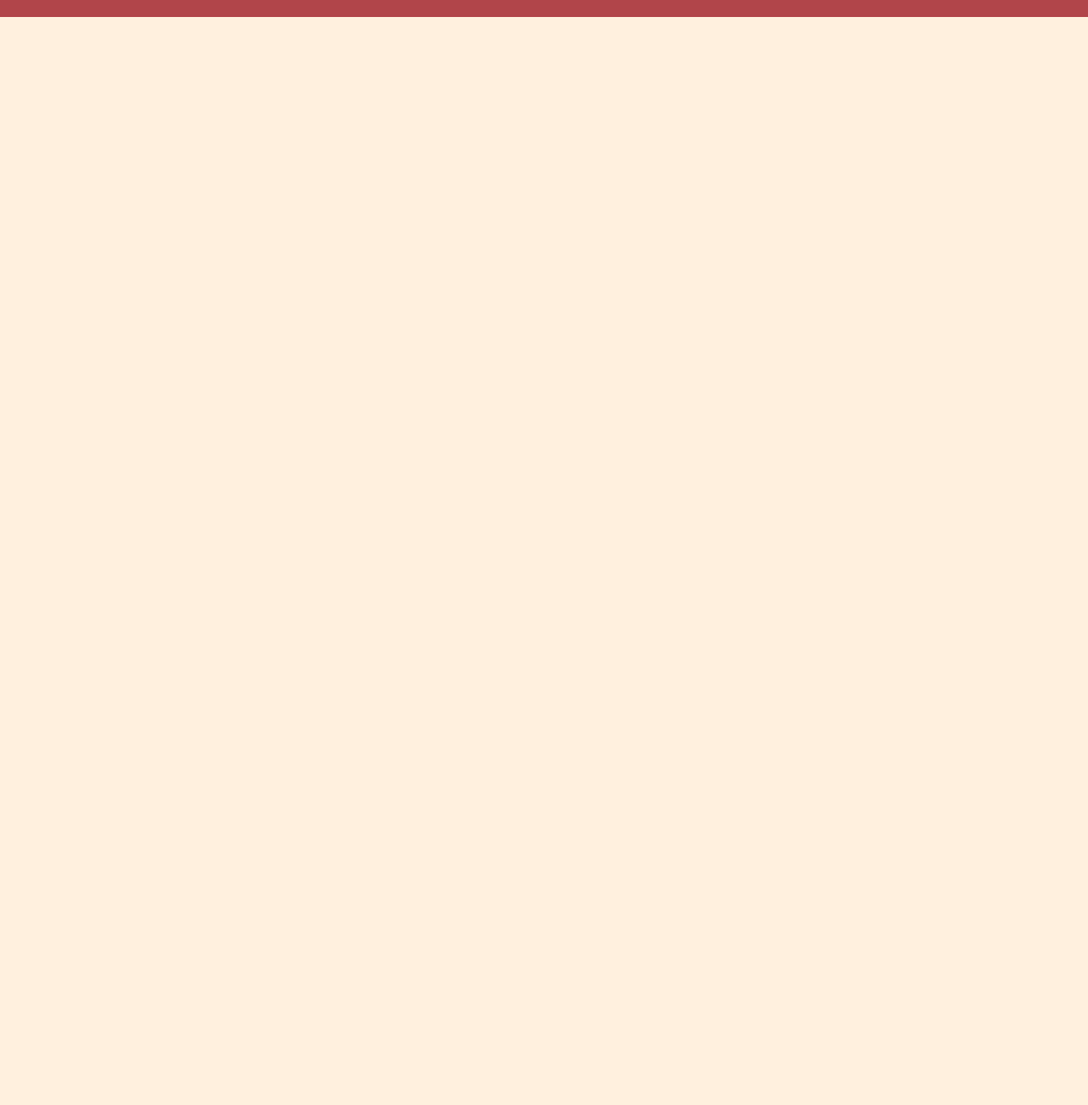
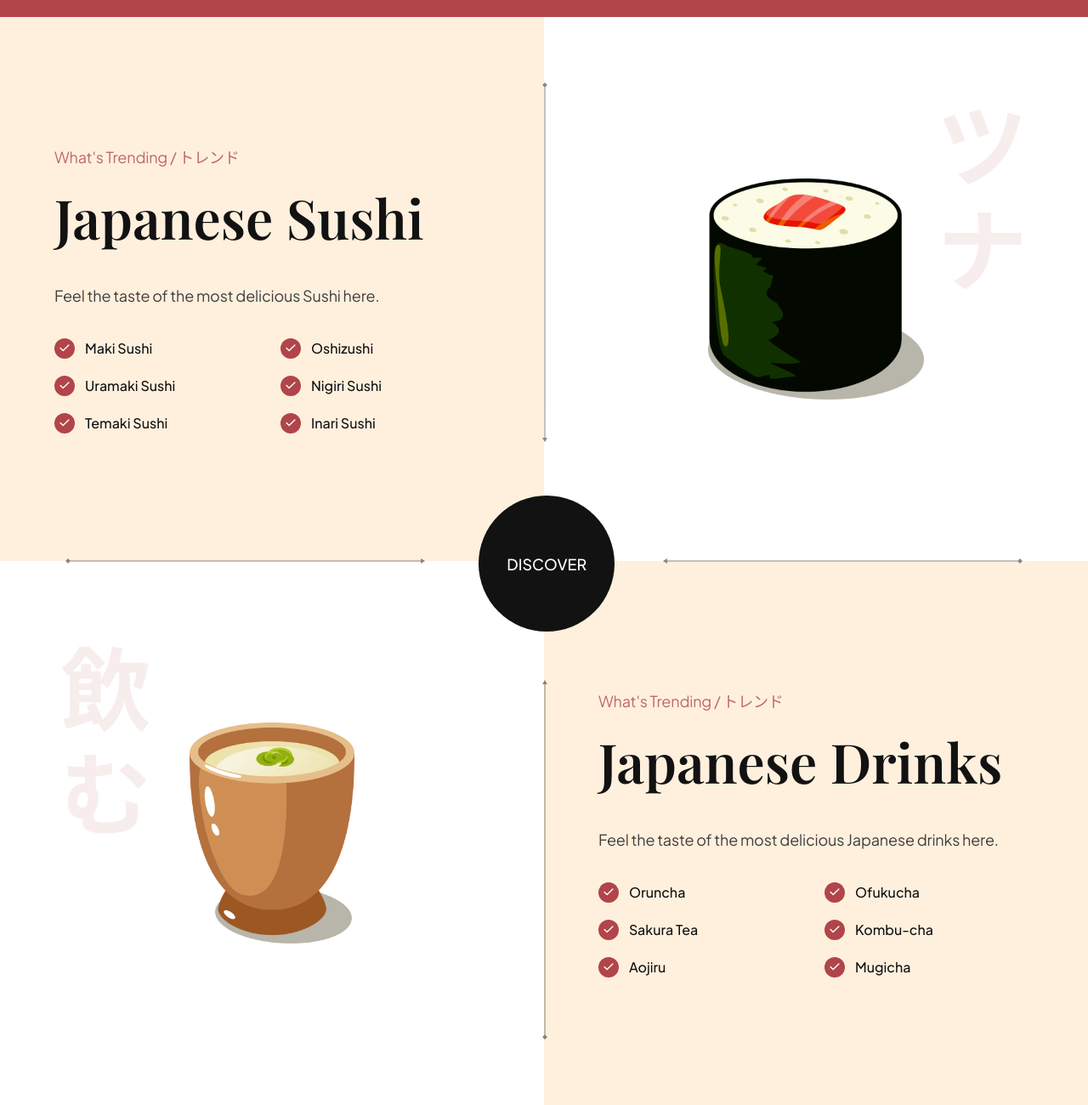
Before and after one commit to imbensantos/sushi, a website built with Vite: page index.html in a window 1280 px wide. Shown: the part 2400-3700 px from the top of the page at 85% size. Before the commit the page ends 2420 px from the top, so only its background shows below. Built offline with nearby package versions, Linux system fonts and the light colour scheme.

Commit message:
Added Trending section

```diff
--- a/css/sections/trending.css
+++ b/css/sections/trending.css
@@ -0,0 +1,161 @@
+.trending {
+  position: relative;
+
+  display: flex;
+  flex-direction: column;
+  overflow: hidden;
+}
+
+.trending__discover {
+}
+
+.trending-sushi,
+.trending-drinks {
+  width: 100%;
+  min-height: 640px;
+
+  display: flex;
+  flex-direction: row;
+}
+
+.trending__content {
+  flex: 1;
+  display: flex;
+  justify-content: center;
+  flex-direction: column;
+
+  padding: 32px 64px;
+}
+
+.trending__list {
+  list-style: none;
+
+  flex-wrap: wrap;
+  gap: 20px;
+}
+
+.trending__list li {
+  flex: 1;
+  display: flex;
+  align-items: center;
+  flex-direction: row;
+  gap: 12px;
+
+  min-width: 210px;
+}
+
+.trending__icon {
+  width: 24px;
+  height: 24px;
+
+  background-color: var(--primary-color);
+  border-radius: 100%;
+}
+
+.trending__icon img {
+  width: 50%;
+  height: 50%;
+  object-fit: contain;
+}
+
+.trending__list p {
+  flex: 1;
+  font-size: 16px;
+  font-weight: 500;
+  font-family: var(--plus-jakarta-sans);
+  color: var(--secondary-color);
+}
+
+.trending__image {
+  flex: 1;
+
+  position: relative;
+  padding: 32px 64px;
+
+  background-color: var(--color-white);
+  background-repeat: no-repeat;
+  background-size: contain;
+  background-position: center;
+}
+
+.trending-sushi .trending__image {
+  background-image: url("../../assets/japanese_sushi.png");
+}
+
+.trending-drinks .trending__image {
+  background-image: url("../../assets/japanese_drinks.png");
+}
+
+.trending__image img {
+  width: 254px;
+  height: 260px;
+  object-fit: contain;
+}
+
+.trending__discover {
+  position: absolute;
+  top: 44%;
+  left: 44%;
+  z-index: 1;
+  width: 160px;
+  height: 160px;
+
+  background-color: var(--secondary-color);
+  border-radius: 100%;
+
+  display: flex;
+  justify-content: center;
+  align-items: center;
+}
+
+.trending__discover p {
+  color: #fff;
+  text-transform: uppercase;
+  font-size: 18px;
+  font-weight: 500;
+  font-family: var(--plus-jakarta-sans);
+}
+
+/* Arrows */
+.trending__arrow {
+  position: absolute;
+  z-index: 1;
+}
+
+.trending__arrow img {
+  object-fit: contain;
+}
+
+.trending__arrow-left {
+  left: -2.5px;
+  top: 12%;
+}
+
+.trending__arrow-left img,
+.trending__arrow-top img {
+  width: auto;
+  height: 100%;
+}
+
+.trending__arrow-top {
+  top: -11.3px;
+  left: 12%;
+}
+
+.trending__arrow-bottom {
+  bottom: -11.3px;
+  right: 12%;
+  transform: rotate(180deg);
+}
+
+.trending__arrow-bottom img,
+.trending__arrow-right img {
+  width: 100%;
+  height: auto;
+}
+
+.trending__arrow-right {
+  right: -3.5px;
+  bottom: 12%;
+  transform: rotate(180deg);
+}
--- a/index.html
+++ b/index.html
@@ -132,7 +132,7 @@
       <div class="popular-foods__catalog" data-aos="fade-up">
         <article class="popular-foods__card">
           <img src="assets/sushi-12.png" alt="sushi 12" class="popular-foods__card-image">
-          <h4 class="popular-foods__card-title">Chezu Sushi</h4>
+          <h4 class="popular-foods__card-title">Tamago Sushi</h4>
           <div class="popular-foods__card-details flex-between">
             <div class="popular-foods__card-rating">
               <img src="assets/star.svg" alt="star" />
@@ -176,6 +176,124 @@
       </button>
     </section>
 
+    <section class="trending" id="food">
+      <section class="trending-sushi">
+        <div class="trending__content" data-aos="fade-right">
+          <p class="sushi__subtitle">What's Trending / トレンド</p>
+          <h3 class="sushi__title">Japanese Sushi</h3>
+          <p class="sushi__description">Feel the taste of the most delicious Sushi here.</p>
+
+          <ul class="trending__list flex-between">
+            <li>
+              <div class="trending__icon flex-center">
+                <img src="assets/check.svg" alt="check" />
+              </div>
+              <p>Maki Sushi</p>
+            </li>
+            <li>
+              <div class="trending__icon flex-center">
+                <img src="assets/check.svg" alt="check" />
+              </div>
+              <p>Oshizushi</p>
+            </li>
+            <li>
+              <div class="trending__icon flex-center">
+                <img src="assets/check.svg" alt="check" />
+              </div>
+              <p>Uramaki Sushi</p>
+            </li>
+            <li>
+              <div class="trending__icon flex-center">
+                <img src="assets/check.svg" alt="check" />
+              </div>
+              <p>Nigiri Sushi</p>
+            </li>
+            <li>
+              <div class="trending__icon flex-center">
+                <img src="assets/check.svg" alt="check" />
+              </div>
+              <p>Temaki Sushi</p>
+            </li>
+            <li>
+              <div class="trending__icon flex-center">
+                <img src="assets/check.svg" alt="check" />
+              </div>
+              <p>Inari Sushi</p>
+            </li>
+          </ul>
+        </div>
+        <div class="trending__image flex-center">
+          <img src="assets/sushi-5.png" alt="sushi 5" data-aos="fade-left">
+
+          <div class="trending__arrow trending__arrow-left">
+            <img src="assets/arrow-vertical.svg" alt="arrow vertical">
+          </div>
+          <div class="trending__arrow trending__arrow-bottom">
+            <img src="assets/arrow-horizontal.svg" alt="arrow horizontal">
+          </div>
+        </div>
+      </section>
+      <div class="trending__discover" data-aos="zoom-in">
+        <p>Discover</p>
+      </div>
+      <section class="trending-drinks">
+        <div class="trending__image flex-center">
+          <img src="assets/sushi-4.png" alt="sushi 4" data-aos="fade-right">
+
+          <div class="trending__arrow trending__arrow-top">
+            <img src="assets/arrow-horizontal.svg" alt="arrow horizontal">
+          </div>
+          <div class="trending__arrow trending__arrow-right">
+            <img src="assets/arrow-vertical.svg" alt="arrow vertical">
+          </div>
+        </div>
+        <div class="trending__content" data-aos="fade-left">
+          <p class="sushi__subtitle">What's Trending / トレンド</p>
+          <h3 class="sushi__title">Japanese Drinks</h3>
+          <p class="sushi__description">Feel the taste of the most delicious Japanese drinks here.</p>
+
+          <ul class="trending__list flex-between">
+            <li>
+              <div class="trending__icon flex-center">
+                <img src="assets/check.svg" alt="check" />
+              </div>
+              <p>Oruncha</p>
+            </li>
+            <li>
+              <div class="trending__icon flex-center">
+                <img src="assets/check.svg" alt="check" />
+              </div>
+              <p>Ofukucha</p>
+            </li>
+            <li>
+              <div class="trending__icon flex-center">
+                <img src="assets/check.svg" alt="check" />
+              </div>
+              <p>Sakura Tea</p>
+            </li>
+            <li>
+              <div class="trending__icon flex-center">
+                <img src="assets/check.svg" alt="check" />
+              </div>
+              <p>Kombu-cha</p>
+            </li>
+            <li>
+              <div class="trending__icon flex-center">
+                <img src="assets/check.svg" alt="check" />
+              </div>
+              <p>Aojiru</p>
+            </li>
+            <li>
+              <div class="trending__icon flex-center">
+                <img src="assets/check.svg" alt="check" />
+              </div>
+              <p>Mugicha</p>
+            </li>
+          </ul>
+        </div>
+      </section>
+    </section>
+
     <script type="module" src="js/script.js"></script>
   </body>
 </html>
```
